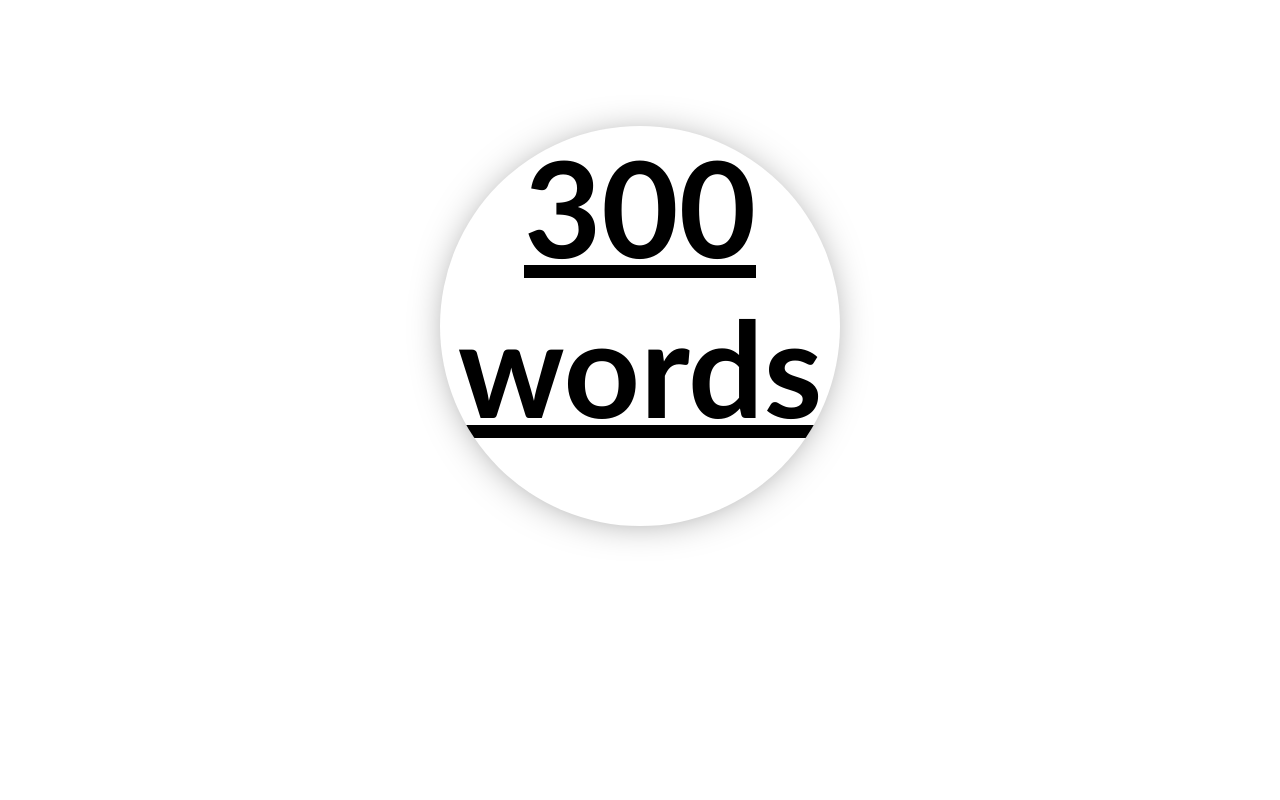
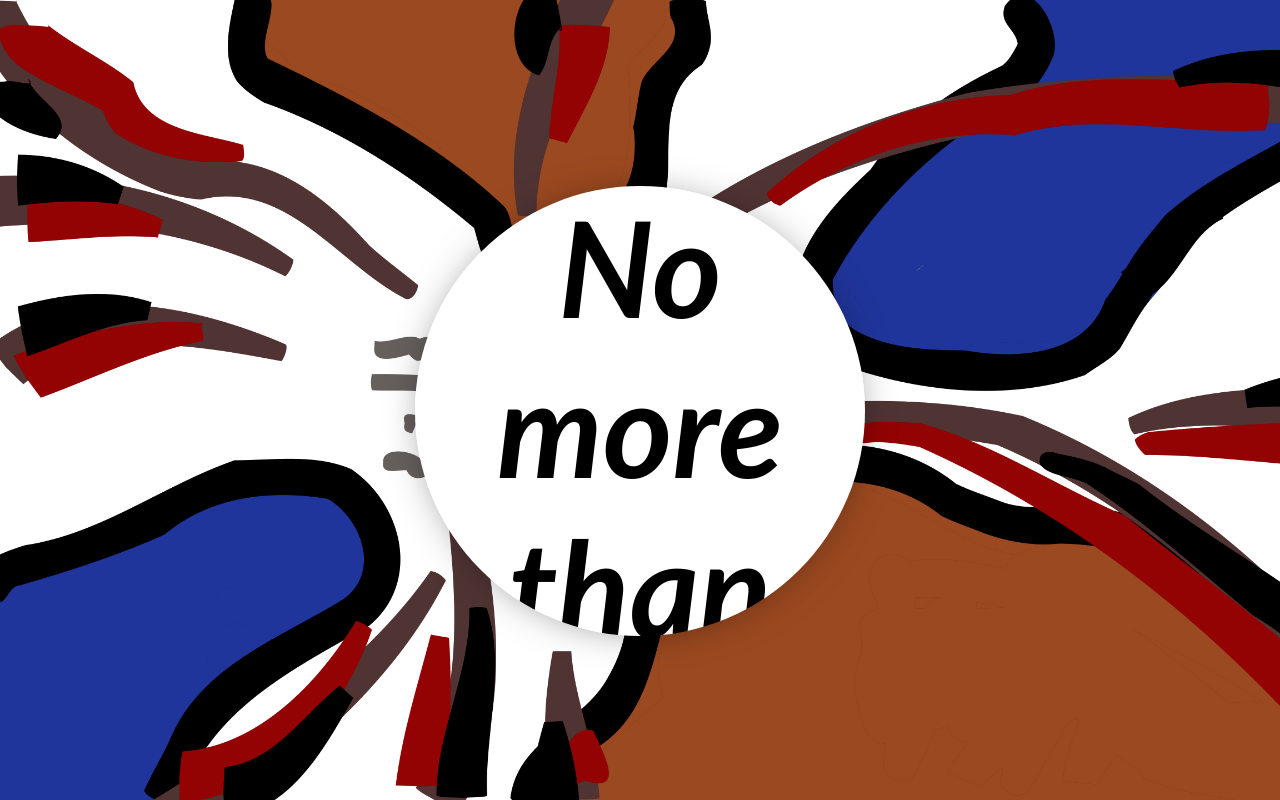
Before and after one commit to roaga/CreativeReflection-ENGL1101, a plain HTML site: page docs/index.html in a window 1280 px wide. Drawn offline with nearby package versions, Linux system fonts and the light colour scheme.

Commit message:
Add art background

```diff
--- a/docs/index.html
+++ b/docs/index.html
@@ -310,16 +310,16 @@
 
             var i = 1;
             $.each(words, function(key, value){
-                $("#bubble").append('<h1 style="font-size: ' + (value * 10) + (i/300) + 'pt;">' + key +'</h1>');
+                $("#bubble").append('<h1 style="font-size: ' + (value * 10) + (i/400) + 'pt;">' + key +'</h1>');
                 i += 1;
             });
         });
     </script>
 </head>
-<body>
+<body style="background-image: url('CreativeReflection_Background_ENGL1101.png'); background-size: cover; background-repeat: no-repeat; padding: 64px">
     <div style="position: absoulute; left: 50%;">
         <div class="scroll-window" id="bubble" title="Scroll in all directions to read!">
-            <h1 style="font-size: 100pt; text-decoration: underline; margin-bottom: 64px">300 words</h1>
+            <h1 style="font-size: 100pt; font-style: italic; margin-bottom: 64px">No more than 300 words.</h1>
 
 
         </div>
--- a/docs/style.css
+++ b/docs/style.css
@@ -7,12 +7,13 @@ h1 {
 
 .scroll-window{
     text-align: center;
-    height: 400px;
-    width: 400px;
+    height: 450px;
+    width: 450px;
     margin: auto;
     margin-top: 10%;
     box-shadow: 0px 2px 50px -25px #000000;
     overflow-y: scroll;
     border-radius: 50%;
     padding: 0;
+    background-color: white;
 }
```
Also changed, not shown: docs/CreativeReflection_Background_ENGL1101.png (added).
